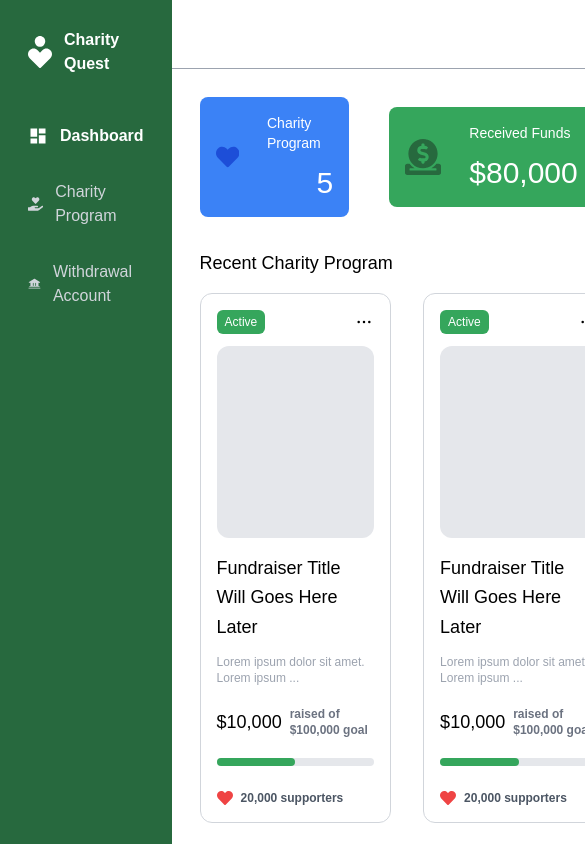
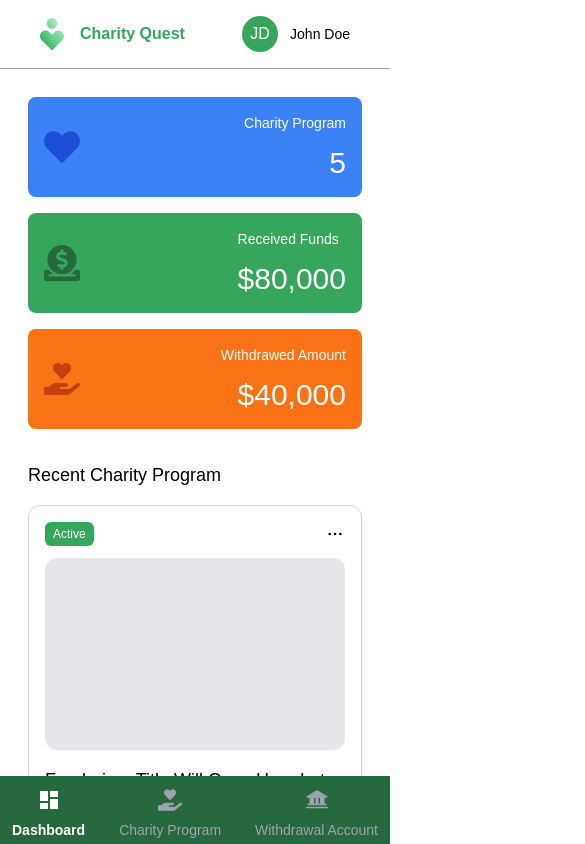
Before and after one commit to blesten/fundraiser-platform, a React (Create React App) app in the folder client/: page /dashboard in a window 390 px wide. Shown: the top 844 px of the page, 585 px wide, since content can reach past the window. Built offline with nearby package versions, Linux system fonts and the light colour scheme.

Commit message:
Add responsive view to Fundraiser account only component

```diff
--- a/client/src/components/account/NewAccount.tsx
+++ b/client/src/components/account/NewAccount.tsx
@@ -23,7 +23,7 @@ const NewAccount = ({ openNewAccount, setOpenNewAccount }: IProps) => {
 
   return (
     <div className={`fixed top-0 left-0 bottom-0 right-0 z-50 bg-[rgba(0,0,0,.8)] transition ${openNewAccount ? 'opacity-100 pointer-events-auto' : 'opacity-0 pointer-events-none'}`}>
-      <div ref={newAccountRef} className={`absolute top-0 right-0 h-screen bg-white w-[400px] transition origin-right p-7 ${openNewAccount ? 'scale-x-100 opacity-100 pointer-events-auto' : 'scale-x-0 opacity-0 pointer-events-none'}`}>
+      <div ref={newAccountRef} className={`absolute top-0 right-0 h-full bg-white sm:w-[400px] w-[350px] transition origin-right p-7 ${openNewAccount ? 'scale-x-100 opacity-100 pointer-events-auto' : 'scale-x-0 opacity-0 pointer-events-none'}`}>
         <div className='flex items-center justify-between'>
           <h1 className='font-medium'>New Withdrawal Account</h1>
           <AiOutlineClose onClick={() => setOpenNewAccount(false)} className='cursor-pointer' />
--- a/client/src/components/fundraiser/NewProgram.tsx
+++ b/client/src/components/fundraiser/NewProgram.tsx
@@ -34,7 +34,7 @@ const NewProgram = ({ openNewProgram, setOpenNewProgram }: IProps) => {
 
   return (
     <div className={`fixed top-0 left-0 bottom-0 right-0 z-50 bg-[rgba(0,0,0,.8)] transition ${openNewProgram ? 'opacity-100 pointer-events-auto' : 'opacity-0 pointer-events-none'}`}>
-      <div ref={newProgramRef} className={`absolute top-0 right-0 w-[400px] overflow-auto hide-scrollbar bg-white h-screen transition origin-right ${openNewProgram ? 'scale-x-100 pointer-events-auto opacity-100' : 'scale-x-0 pointer-events-none opacity-0'} p-5`}>
+      <div ref={newProgramRef} className={`absolute top-0 right-0 sm:w-[400px] w-[300px] overflow-auto hide-scrollbar bg-white h-screen transition origin-right ${openNewProgram ? 'scale-x-100 pointer-events-auto opacity-100' : 'scale-x-0 pointer-events-none opacity-0'} p-5`}>
         <div className='flex items-center justify-between'>
           <h1 className='font-medium'>Create Charity Program</h1>
           <AiOutlineClose onClick={() => setOpenNewProgram(false)} className='cursor-pointer' />
--- a/client/src/components/general/Delete.tsx
+++ b/client/src/components/general/Delete.tsx
@@ -21,8 +21,8 @@ const Delete = ({ openDelete, setOpenDelete }: IProps) => {
   }, [openDelete, setOpenDelete])
 
   return (
-    <div className={`fixed top-0 left-0 bottom-0 right-0 z-50 bg-[rgba(0,0,0,.8)] transition ${openDelete ? 'opacity-100 pointer-events-auto' : 'opacity-0 pointer-events-none'} flex items-center justify-center`}>
-      <div ref={deleteRef} className='w-1/3 bg-white p-5 rounded-lg flex flex-col items-center justify-center gap-6'>
+    <div className={`fixed top-0 left-0 bottom-0 right-0 z-50 bg-[rgba(0,0,0,.8)] transition ${openDelete ? 'opacity-100 pointer-events-auto' : 'opacity-0 pointer-events-none'} flex items-center justify-center md:p-0 p-10`}>
+      <div ref={deleteRef} className='lg:w-1/3 md:w-1/2 w-full bg-white p-5 rounded-lg flex flex-col items-center justify-center gap-6'>
         <div className='bg-orange-500 w-28 h-28 rounded-full flex items-center justify-center'>
           <MdQuestionMark className='text-white text-7xl' />
         </div>
--- a/client/src/components/template/FundraiserAccount.tsx
+++ b/client/src/components/template/FundraiserAccount.tsx
@@ -38,7 +38,21 @@ const FundraiserAccount = ({ children }: IProps) => {
   return (
     <>
       <div className='flex h-screen'>
-        <div className='flex-1 bg-primary p-7 sticky top-0 left-0'>
+        <div className='fixed bottom-0 left-0 w-full bg-primary md:px-32 px-3 pt-3 pb-1 lg:hidden flex items-center justify-between z-30'>
+          <Link to='/dashboard' className={`flex flex-col items-center w-fit hover:text-white hover:font-semibold ${pathname === '/dashboard' ? 'text-white font-semibold' : 'text-gray-400'}`}>
+            <MdDashboard className='text-2xl' />
+            <p className='mt-2 text-sm'>Dashboard</p>
+          </Link>
+          <Link to='/charity-program' className={`flex flex-col items-center w-fit hover:text-white hover:font-semibold ${pathname === '/charity-program' ? 'text-white font-semibold' : 'text-gray-400'}`}>
+            <FaHandHoldingHeart className='text-2xl' />
+            <p className='mt-2 text-sm text-center'>Charity Program</p>
+          </Link>
+          <Link to='/withdrawal-account' className={`flex flex-col items-center w-fit hover:text-white hover:font-semibold ${pathname === '/withdrawal-account' ? 'text-white font-semibold' : 'text-gray-400'}`}>
+            <PiBankFill className='text-2xl' />
+            <p className='mt-2 text-sm text-center'>Withdrawal Account</p>
+          </Link>
+        </div>
+        <div className='lg:block hidden flex-1 bg-primary p-7 sticky top-0 left-0'>
           <div className='flex items-center gap-3'>
             <img src={`${process.env.PUBLIC_URL}/images/logo/white-logo.svg`} alt='Charity Quest' className='w-6' />
             <h1 className='text-white quicksand font-semibold'>Charity Quest</h1>
@@ -59,7 +73,11 @@ const FundraiserAccount = ({ children }: IProps) => {
           </div>
         </div>
         <div className='flex-[4] flex flex-col'>
-          <div className='w-full border-b border-gray-400 bg-white px-10 py-4 flex justify-end sticky top-0 right-0'>
+          <div className='w-full border-b border-gray-400 bg-white px-10 py-4 flex lg:justify-end justify-between sticky top-0 right-0'>
+            <div className='lg:hidden flex items-center gap-4 outline-none'>
+              <img src={`${process.env.PUBLIC_URL}/images/logo/colored-logo.svg`} alt='Charity Quest' className='w-6 pointer-events-none' />
+              <h1 className='quicksand text-secondary font-bold'>Charity Quest</h1>
+            </div>
             <div ref={profileDropdownRef} className='relative'>
               <div onClick={() => setOpenProfileDropdown(!openProfileDropdown)} className='flex items-center gap-3 cursor-pointer'>
                 <div className='bg-secondary text-white w-9 h-9 rounded-full flex items-center justify-center'>
--- a/client/src/pages/CharityProgram.tsx
+++ b/client/src/pages/CharityProgram.tsx
@@ -16,9 +16,9 @@ const CharityProgram = () => {
       <HeadInfo title='Charity Program' />
 
       <FundraiserAccount>
-        <div className='flex items-center justify-between'>
+        <div className='flex sm:flex-row flex-col sm:items-center items-start justify-between'>
           <h1 className='font-medium text-lg'>Charity Program</h1>
-          <div className='flex items-center gap-5'>
+          <div className='flex items-center sm:mt-0 mt-5 gap-5'>
             <button onClick={() => setOpenNewProgram(true)} className='outline-none flex items-center gap-3 justify-center bg-secondary hover:bg-primary transition text-white text-sm rounded-lg py-3 px-4'>
               <FaHandHoldingHeart />
               <p>New Program</p>
@@ -26,8 +26,8 @@ const CharityProgram = () => {
             <RiFilter3Fill onClick={() => setOpenFilter(true)} className='cursor-pointer text-2xl' />
           </div>
         </div>
-        <div className='mt-8 flex flex-col gap-8 items-center'>
-          <div className='grid grid-cols-3 gap-8'>
+        <div className='mt-8 flex flex-col gap-8 items-center w-full lg:mb-0 mb-20'>
+          <div className='grid lg:grid-cols-3 md:grid-cols-2 grid-cols-1 gap-8 w-full'>
             <FundraiserCard
               title='Fundraiser Title Will Goes Here Later'
               collectedFund={10000}
--- a/client/src/pages/FundraiserDashboard.tsx
+++ b/client/src/pages/FundraiserDashboard.tsx
@@ -9,22 +9,22 @@ const FundraiserDashboard = () => {
       <HeadInfo title='Dashboard' />
 
       <FundraiserAccount>
-        <div className='flex items-center gap-10'>
-          <div className='rounded-lg text-white bg-blue-500 p-4 flex items-center gap-7'>
+        <div className='md:flex-row flex-col flex items-center md:gap-10 gap-4'>
+          <div className='rounded-lg text-white bg-blue-500 p-4 flex items-center md:justify-start justify-between gap-7 md:w-fit w-full'>
             <FaHeart className='text-blue-700 text-4xl' />
             <div>
               <h1 className='text-sm'>Charity Program</h1>
               <p className='text-3xl text-right mt-3 font-medium'>5</p>
             </div>
           </div>
-          <div className='rounded-lg text-white bg-secondary p-4 flex items-center gap-7'>
+          <div className='rounded-lg text-white bg-secondary p-4 flex items-center md:justify-start justify-between gap-7 md:w-fit w-full'>
             <FaDonate className='text-primary text-4xl' />
             <div>
               <h1 className='text-sm'>Received Funds</h1>
               <p className='text-3xl text-right mt-3 font-medium'>$80,000</p>
             </div>
           </div>
-          <div className='rounded-lg text-white bg-orange-500 p-4 flex items-center gap-7'>
+          <div className='rounded-lg text-white bg-orange-500 p-4 flex items-center md:justify-start justify-between gap-7 md:w-fit w-full'>
             <FaHandHoldingHeart className='text-orange-700 text-4xl' />
             <div>
               <h1 className='text-sm'>Withdrawed Amount</h1>
@@ -32,9 +32,9 @@ const FundraiserDashboard = () => {
             </div>
           </div>
         </div>
-        <div className='mt-8'>
+        <div className='mt-8 lg:mb-0 mb-20'>
           <h1 className='font-medium text-lg'>Recent Charity Program</h1>
-          <div className='grid grid-cols-3 gap-8 mt-4'>
+          <div className='grid lg:grid-cols-3 md:grid-cols-2 grid-cols-1 gap-8 mt-4'>
             <FundraiserCard
               title='Fundraiser Title Will Goes Here Later'
               collectedFund={10000}
--- a/client/src/pages/WithdrawalAccount.tsx
+++ b/client/src/pages/WithdrawalAccount.tsx
@@ -19,7 +19,7 @@ const WithdrawalAccount = () => {
             <p>New Account</p>
           </button>
         </div>
-        <div className='mt-8'>
+        <div className='mt-8 overflow-x-auto w-full'>
           <table className='text-sm w-full'>
             <thead>
               <tr className='bg-primary text-white font-medium text-center'>
@@ -39,8 +39,8 @@ const WithdrawalAccount = () => {
                 <td>1234567890</td>
                 <td>Lorem Ipsum</td>
                 <td>12/28</td>
-                <td className='flex mt-2 justify-center'>
-                  <div className='font-medium text-xs text-white bg-secondary px-3 py-1 rounded-md w-fit'>Active</div>
+                <td>
+                  <div className='m-auto font-medium text-xs text-white bg-secondary px-3 py-1 rounded-md w-fit'>Active</div>
                 </td>
                 <td>
                   <FaTrash onClick={() => setOpenDelete(true)} className='text-red-500 m-auto cursor-pointer' />
```
